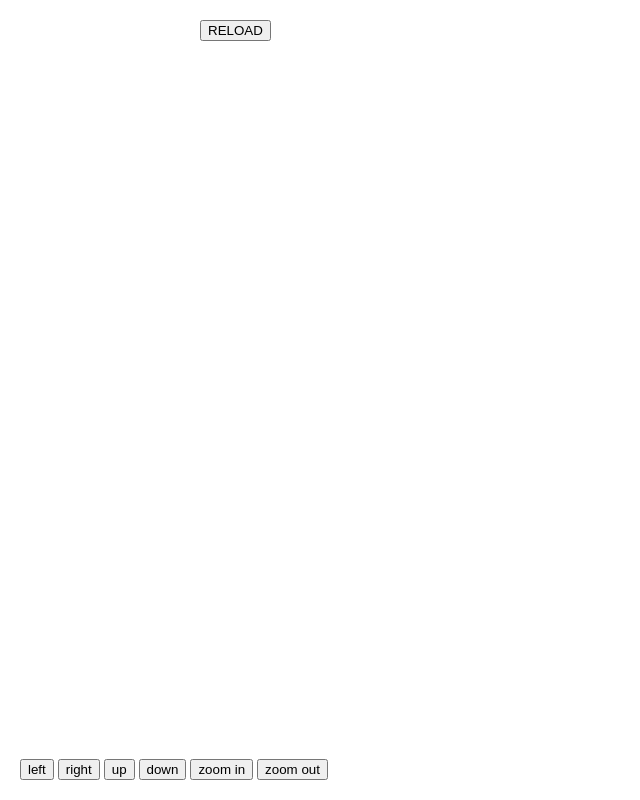
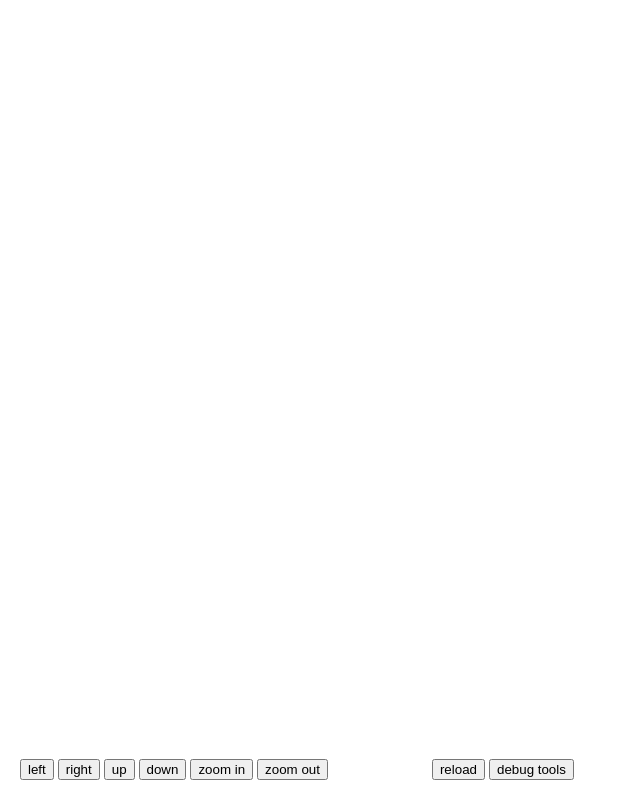
Before and after one commit to ala53/dndmapengine, an Electron app: page web/client/index.html in a window 800 px wide. Shown: the whole page, without its empty margins (0-640 px from the left). Drawn offline with Linux system fonts and the light colour scheme; no server answers.

Commit message:
Add open/close devtool button

```diff
--- a/init.js
+++ b/init.js
@@ -16,7 +16,7 @@ function createWindow () {
 
   win.maximize();
   win.setFullScreen(true);
-  win.webContents.openDevTools();
+  //win.webContents.openDevTools();
   win.loadFile('./web/client/index.html')
 
 }
--- a/web/client/index.html
+++ b/web/client/index.html
@@ -12,7 +12,8 @@
             <button ontouchend="worldManager.viewport.top += 1;">down</button>
             <button ontouchend="worldManager.viewport.zoom *= 1.5;">zoom in</button>
             <button ontouchend="worldManager.viewport.zoom /= 1.5;">zoom out</button>
+            <button style="margin-left: 100px" ontouchstart="__RELOADTIME = Date.now();" ontouchend="if (Date.now() - __RELOADTIME > 1000) location.reload()">reload</button>
+            <button ontouchstart="__DEVTOOLTIME = Date.now();" ontouchend="if (Date.now() - __DEVTOOLTIME > 1000) require('remote').getCurrentWindow().toggleDevTools();">debug tools</button>
         </div>
-        <button style="position:fixed;left:200;top:20" onclick="location.reload()">RELOAD</button>
     </body>
 </html>
```
